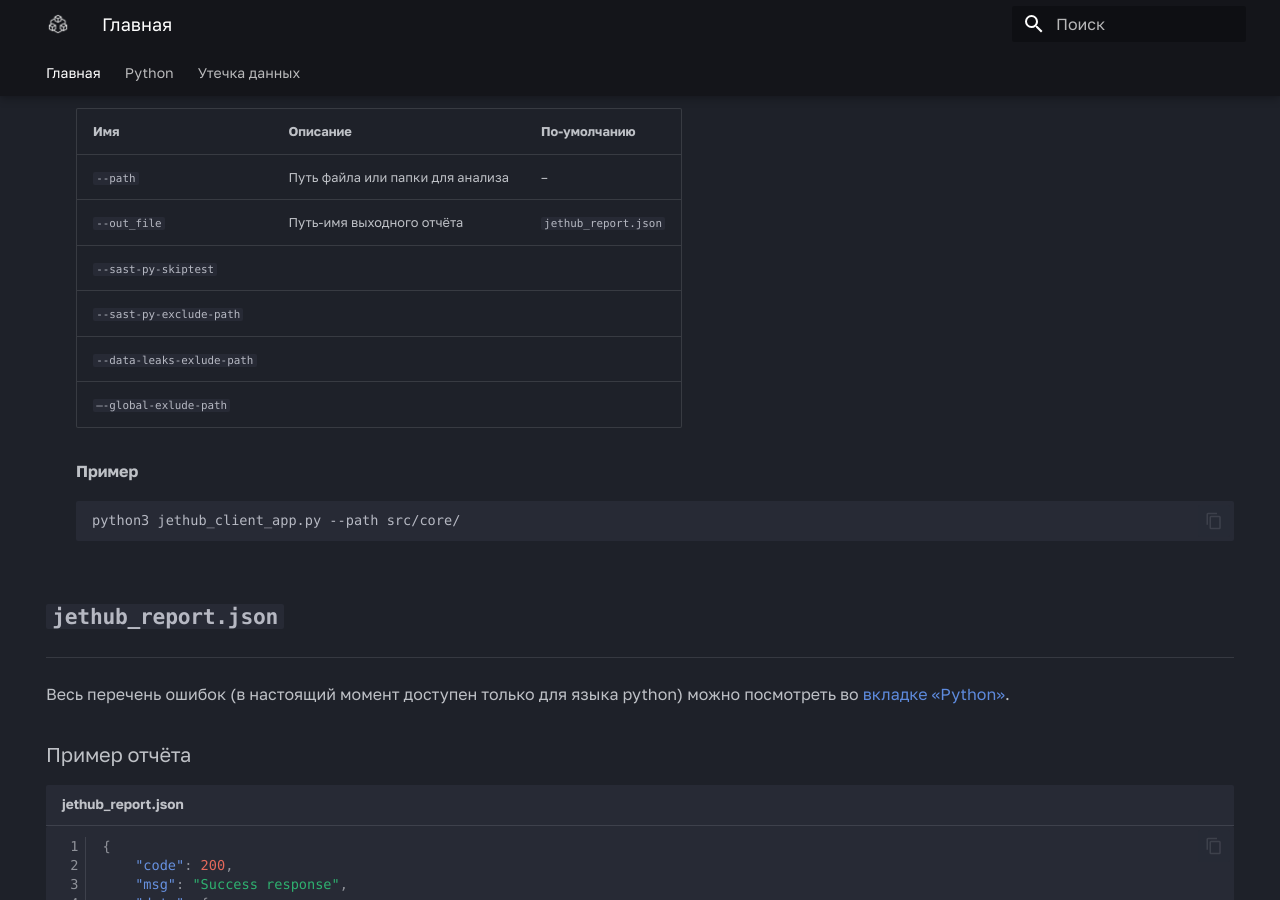
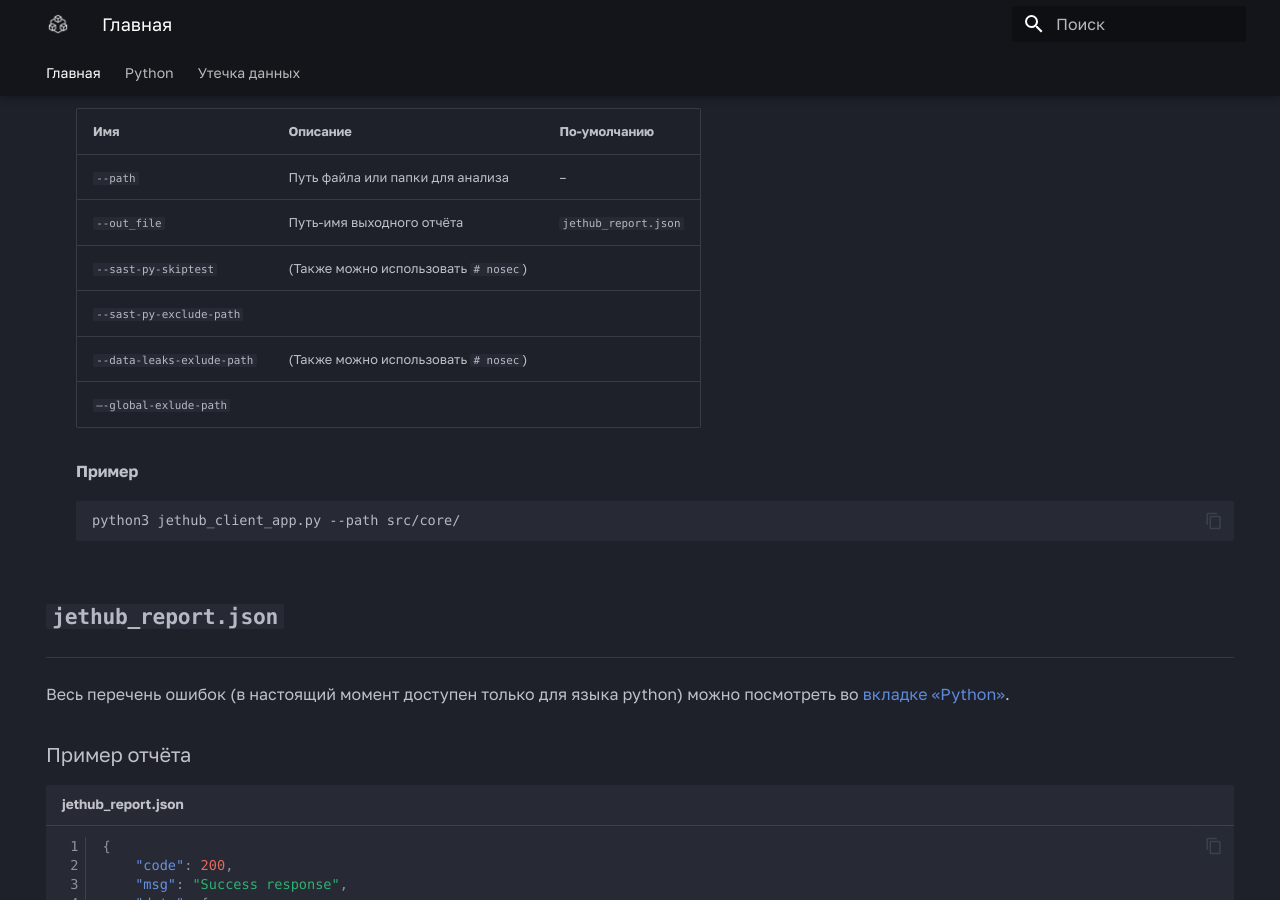
Before and after one commit to jethub-tech/docs.jethub.pro, an MkDocs documentation site: the page built from docs/index.md, in a window 1280 px wide and 900 px high, scrolled down 792 px. Built offline with MkDocs 1.6.1 and Material for MkDocs 9.7.7, drawn with Linux system fonts in a browser that asks for light colours; some web fonts are replaced.

Commit message:
upd table

```diff
--- a/docs/index.md
+++ b/docs/index.md
@@ -92,9 +92,9 @@ flowchart LR
     | -------------------------- | ------------------------------------------ | -------------------- |
     | `--path`                   | Путь файла или папки для анализа           |  –                   |
     | `--out_file`               | Путь-имя выходного отчёта                  | `jethub_report.json` |
-    | `--sast-py-skiptest`       |
+    | `--sast-py-skiptest`       | (Также можно использовать `# nosec`)
     | `--sast-py-exclude-path`   |
-    | `--data-leaks-exlude-path` |
+    | `--data-leaks-exlude-path` | (Также можно использовать `# nosec`)
     | `—-global-exlude-path`     |
 
     **Пример**
```
